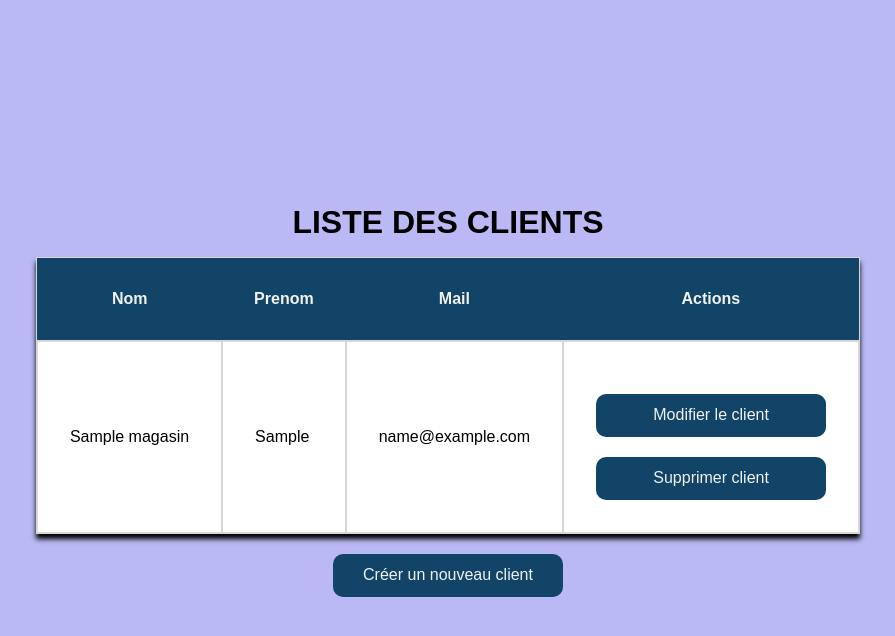
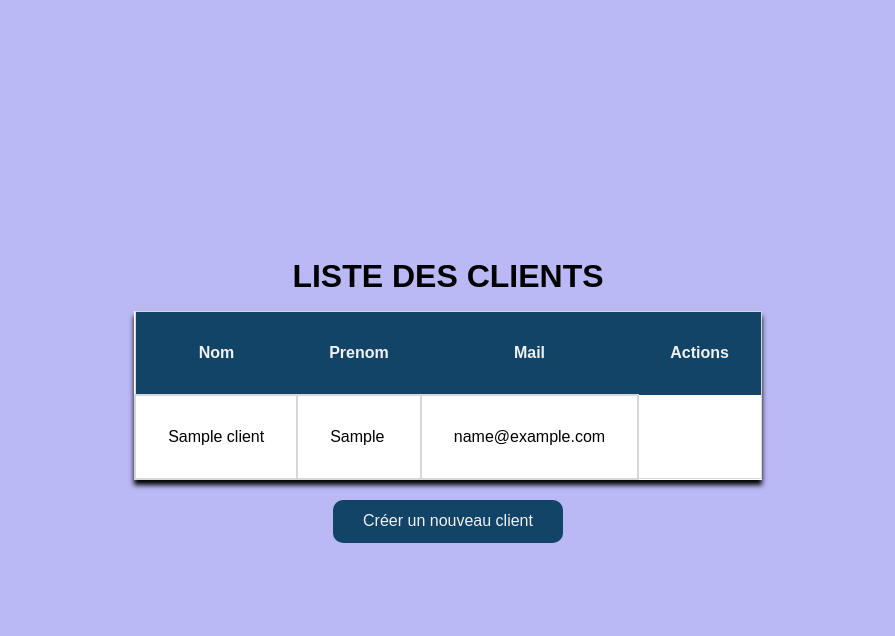
Before and after one commit to Kinayny/Little-Project, a PHP site: page / in a window 1280 px wide. Shown: the top 636 px of the page, without its empty margins (192-1087 px from the left). Run offline with PHP 8.4, Linux system fonts and the light colour scheme; tables that the repository leaves empty or names only in its code hold one stand-in row (values such as "Sample post").

Commit message:
Create Read

```diff
--- a/php/formPhpMysql/index.php
+++ b/php/formPhpMysql/index.php
@@ -4,14 +4,14 @@ require_once('cnx.php');
 
 
 
-$sql = "SELECT Nom_client, Prenom_client, Mail_client, Id_client FROM magasin ORDER BY Id_client DESC";
-$rs_select = $cnx ->prepare($sql);
+$sql = "SELECT client_nom, client_prenom, client_mail, client_id FROM clients ORDER BY client_id DESC";
+
+$rs_select = $cnx->prepare($sql);
 $rs_select->execute();
 
 
+?>
 
-
-?>
 
 <!DOCTYPE html>
 <html lang="fr">
@@ -36,19 +36,19 @@ $rs_select->execute();
 </tr>
     </thead>
     <tbody>
-<?php
-while( $donnees = $rs_select-> fetch(PDO::FETCH_ASSOC)){
-?>
-        <tr>
-            <td><?= $donnees['Nom_client'] ?></td>
-            <td><?= $donnees['Prenom_client'] ?></td>
-            <td><?= $donnees['Mail_client'] ?></td>
-           <td><a href="modify.php?id=<?php echo $donnees['Id_client']; ?>">Modifier le client</a>
-           <a href="delete.php?id=<?php echo $donnees['Id_client']; ?>">Supprimer client</a>
-</td>
-        </tr>
-<?php } ?>
 
+    <?php
+    while($donnees = $rs_select->fetch(PDO::FETCH_ASSOC)) {
+    ?>
+    <tr>
+        <td><?= $donnees['client_nom']?></td>
+        <td><?= $donnees['client_prenom']?></td>
+        <td><?= $donnees['client_mail']?></td>
+
+
+
+    </tr>
+<?php  }?>
     </tbody>
 </table>
 
```
Also changed, not shown: php/formPhpMysql/create.php (+9 -9 lines).
